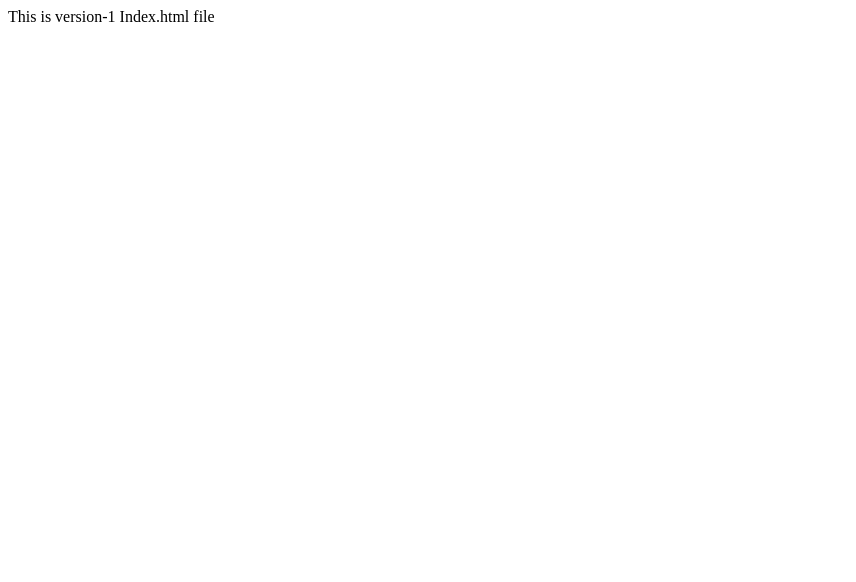
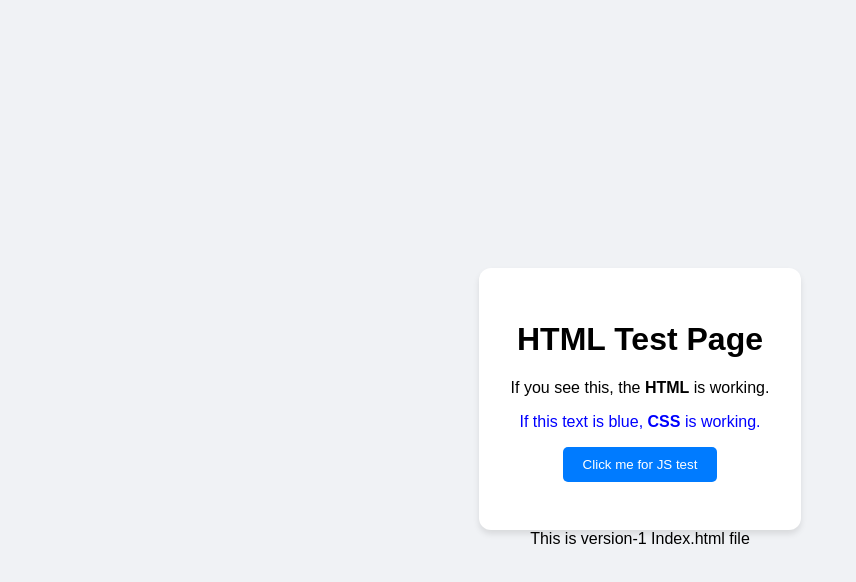
Before and after one commit to shibutandon350/Git_PracticeRepo, a plain HTML site: page index.html in a window 1280 px wide. Shown: the whole page, without its empty margins (0-856 px from the left). Drawn offline with Linux system fonts and the light colour scheme.

Commit message:
add some html code in index,html

```diff
--- a/index.html
+++ b/index.html
@@ -1 +1,62 @@
+<!DOCTYPE html>
+<html lang="en">
+<head>
+    <meta charset="UTF-8">
+    <meta name="viewport" content="width=device-width, initial-scale=1.0">
+    <title>Test Page</title>
+    <style>
+        body {
+            font-family: sans-serif;
+            display: flex;
+            flex-direction: column;
+            align-items: center;
+            justify-content: center;
+            height: 100vh;
+            background-color: #f0f2f5;
+        }
+        .card {
+            background: white;
+            padding: 2rem;
+            border-radius: 12px;
+            box-shadow: 0 4px 6px rgba(0,0,0,0.1);
+            text-align: center;
+        }
+        button {
+            padding: 10px 20px;
+            background-color: #007bff;
+            color: white;
+            border: none;
+            border-radius: 5px;
+            cursor: pointer;
+        }
+        button:hover {
+            background-color: #0056b3;
+        }
+    </style>
+</head>
+<body>
+
+    <div class="card">
+        <h1>HTML Test Page</h1>
+        <p>If you see this, the <strong>HTML</strong> is working.</p>
+        <p style="color: blue;">If this text is blue, <strong>CSS</strong> is working.</p>
+        <button onclick="testJS()">Click me for JS test</button>
+        <p id="result"></p>
+    </div>
+
+    <script>
+        function testJS() {
+            document.getElementById('result').innerText = "✅ JavaScript is working!";
+            console.log("Button clicked successfully!");
+        }
+    </script>
+
+</body>
+</html>
+
+
+
+
+
+
 This is version-1 Index.html file
```
